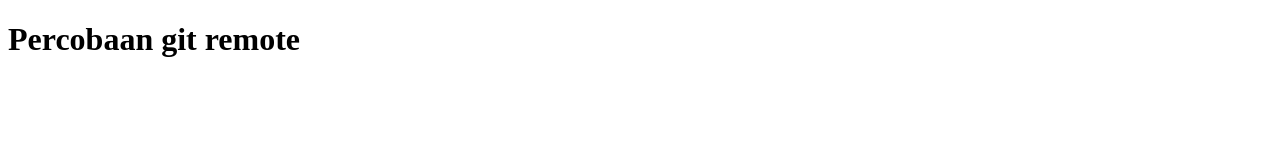
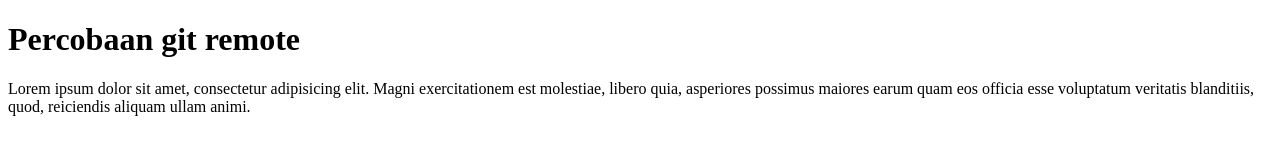
Before and after one commit to yazidkhan96/get-test, a plain HTML site: page index.html in a window 1280 px wide. Drawn offline with Linux system fonts and the light colour scheme.

Commit message:
menambahkan paragraph

```diff
--- a/index.html
+++ b/index.html
@@ -6,6 +6,6 @@
 </head>
 <body>
 	<h1>Percobaan git remote</h1>
-
+	<p>Lorem ipsum dolor sit amet, consectetur adipisicing elit. Magni exercitationem est molestiae, libero quia, asperiores possimus maiores earum quam eos officia esse voluptatum veritatis blanditiis, quod, reiciendis aliquam ullam animi.</p>
 </body>
 </html>
```
